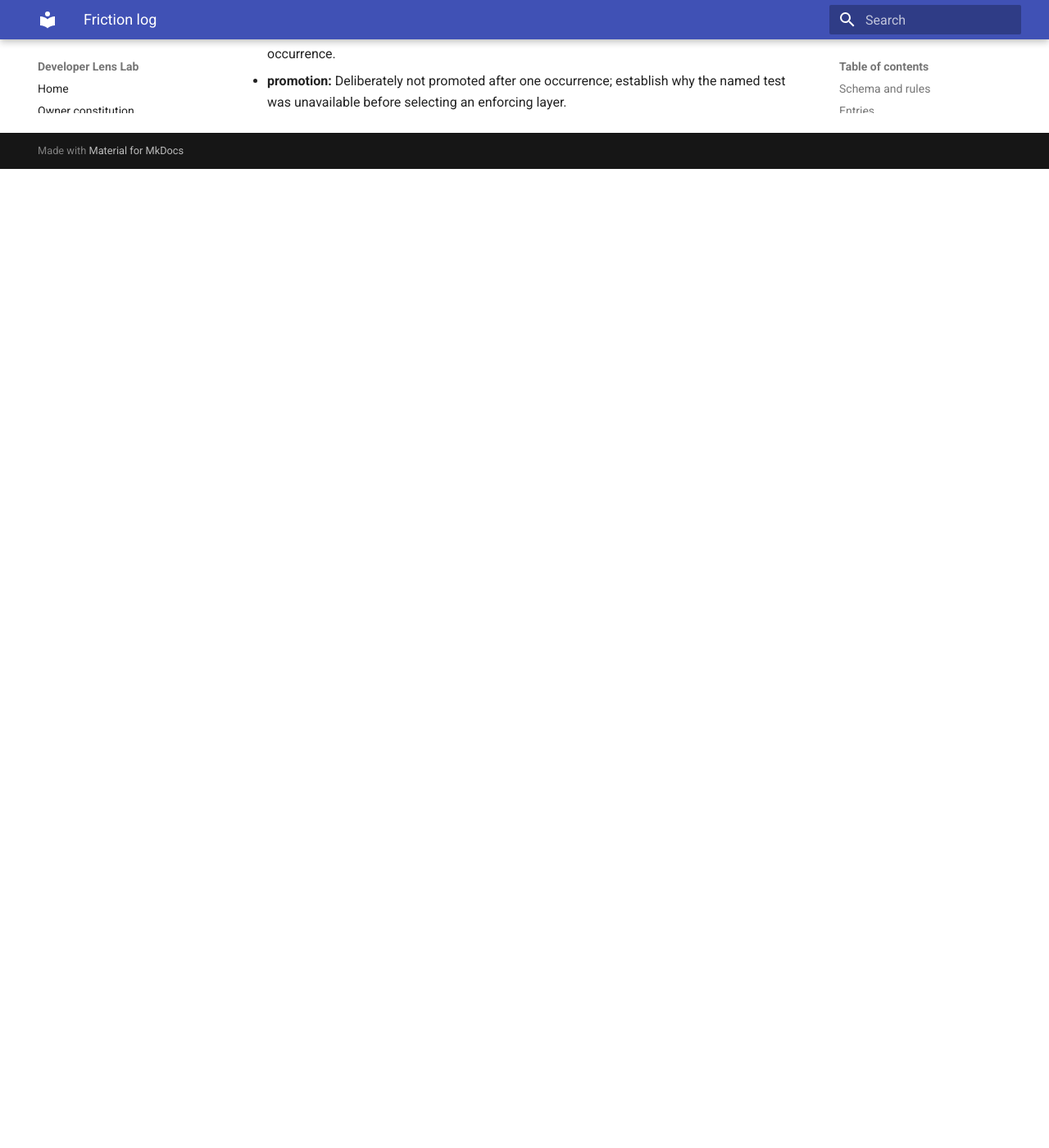
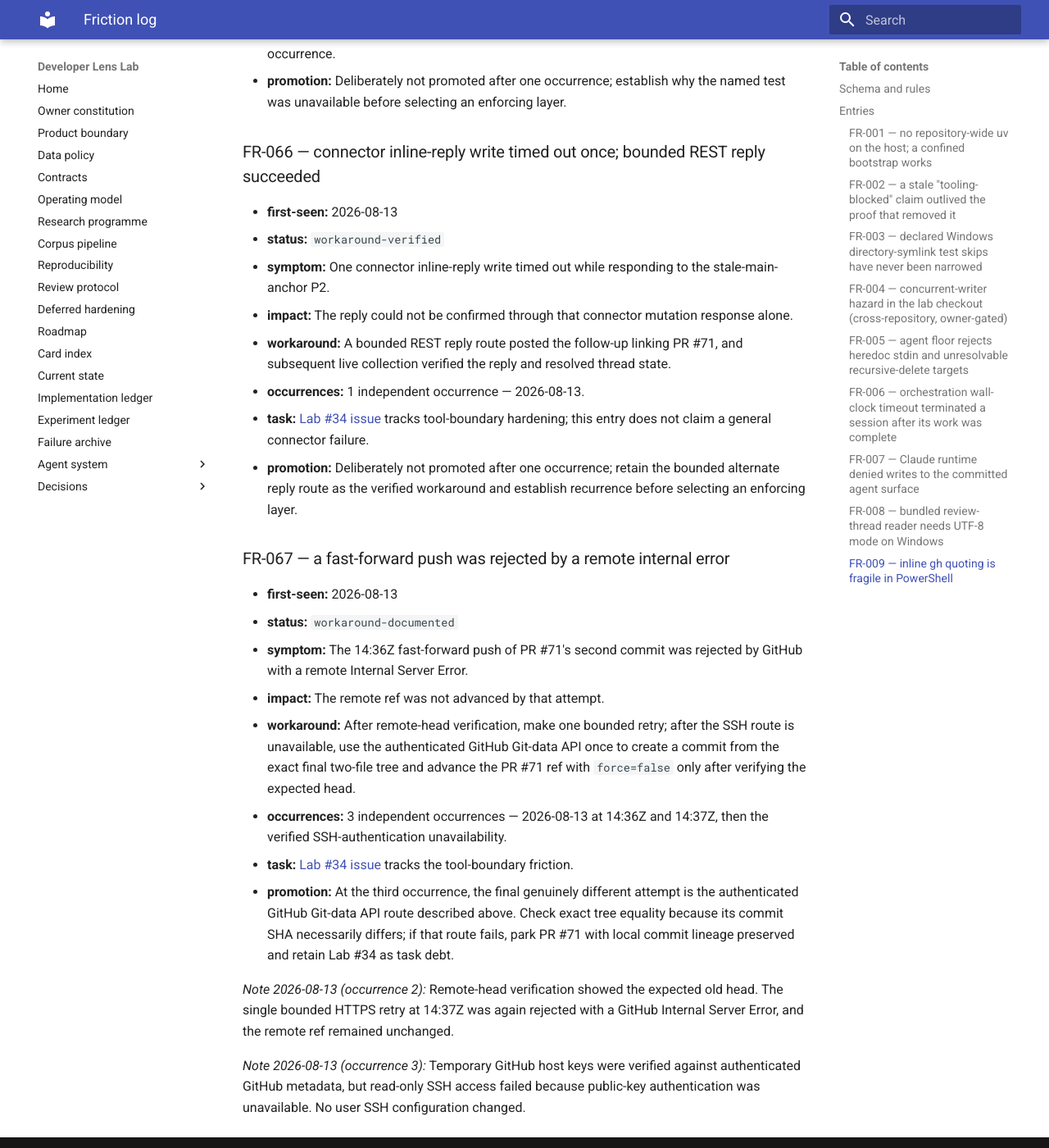
Before and after one commit to Chris0Jeky/developer-lens-lab, an MkDocs documentation site: the page built from docs/agent-system/FRICTION_LOG.md, in a window 1280 px wide and 1400 px high, scrolled down 50276 px. Shown: the whole window at 82% size. Built offline with MkDocs 1.6.1 and Material for MkDocs 9.7.7, drawn with Linux system fonts in a browser that asks for light colours; before the commit the page ends 50482 px from its top, so only the background shows below that; some of the changed text lies outside the part shown.

Commit message:
Record live review and transport friction

```diff
--- a/docs/agent-system/FRICTION_LOG.md
+++ b/docs/agent-system/FRICTION_LOG.md
@@ -1684,8 +1684,8 @@ scaffolding is needed.
 
 _Note 2026-08-13 (verified connector workaround):_ The GitHub connector thread-aware route returned
 all five PR #70 threads and the one PR #65 thread with `is_resolved` / `is_outdated`. Four PR #70
-threads were resolved after disposition; the stale-main-anchor P2 remains unresolved pending this
-follow-up. This is an in-scope alternate read/resolve route for
+threads were resolved after disposition. The stale-main-anchor P2 is now resolved, with a follow-up
+reply linking PR #71 posted at 2026-08-13T14:33:54Z. This is an in-scope alternate read/resolve route for
 connector-equipped sessions despite the shell GraphQL block, not a claim that every runtime has it
 or a merge-gate bypass.
 
@@ -1739,3 +1739,45 @@ or a merge-gate bypass.
   durable friction trail; no cause is inferred from one occurrence.
 - **promotion:** Deliberately not promoted after one occurrence; establish why the named test was
   unavailable before selecting an enforcing layer.
+
+### FR-066 — connector inline-reply write timed out once; bounded REST reply succeeded
+
+- **first-seen:** 2026-08-13
+- **status:** `workaround-verified`
+- **symptom:** One connector inline-reply write timed out while responding to the stale-main-anchor
+  P2.
+- **impact:** The reply could not be confirmed through that connector mutation response alone.
+- **workaround:** A bounded REST reply route posted the follow-up linking PR #71, and subsequent live
+  collection verified the reply and resolved thread state.
+- **occurrences:** 1 independent occurrence — 2026-08-13.
+- **task:** [Lab #34 issue](https://github.com/Chris0Jeky/developer-lens-lab/issues/34) tracks
+  tool-boundary hardening; this entry does not claim a general connector failure.
+- **promotion:** Deliberately not promoted after one occurrence; retain the bounded alternate reply
+  route as the verified workaround and establish recurrence before selecting an enforcing layer.
+
+### FR-067 — a fast-forward push was rejected by a remote internal error
+
+- **first-seen:** 2026-08-13
+- **status:** `workaround-documented`
+- **symptom:** The 14:36Z fast-forward push of PR #71's second commit was rejected by GitHub with a
+  remote Internal Server Error.
+- **impact:** The remote ref was not advanced by that attempt.
+- **workaround:** After remote-head verification, make one bounded retry; after the SSH route is
+  unavailable, use the authenticated GitHub Git-data API once to create a commit from the exact final
+  two-file tree and advance the PR #71 ref with `force=false` only after verifying the expected head.
+- **occurrences:** 3 independent occurrences — 2026-08-13 at 14:36Z and 14:37Z, then the verified
+  SSH-authentication unavailability.
+- **task:** [Lab #34 issue](https://github.com/Chris0Jeky/developer-lens-lab/issues/34) tracks the
+  tool-boundary friction.
+- **promotion:** At the third occurrence, the final genuinely different attempt is the authenticated
+  GitHub Git-data API route described above. Check exact tree equality because its commit SHA
+  necessarily differs; if that route fails, park PR #71 with local commit lineage preserved and
+  retain Lab #34 as task debt.
+
+_Note 2026-08-13 (occurrence 2):_ Remote-head verification showed the expected old head. The single
+bounded HTTPS retry at 14:37Z was again rejected with a GitHub Internal Server Error, and the remote
+ref remained unchanged.
+
+_Note 2026-08-13 (occurrence 3):_ Temporary GitHub host keys were verified against authenticated
+GitHub metadata, but read-only SSH access failed because public-key authentication was unavailable.
+No user SSH configuration changed.
```
Also changed, not shown: docs/CURRENT_STATE.md (+4 -4 lines).
